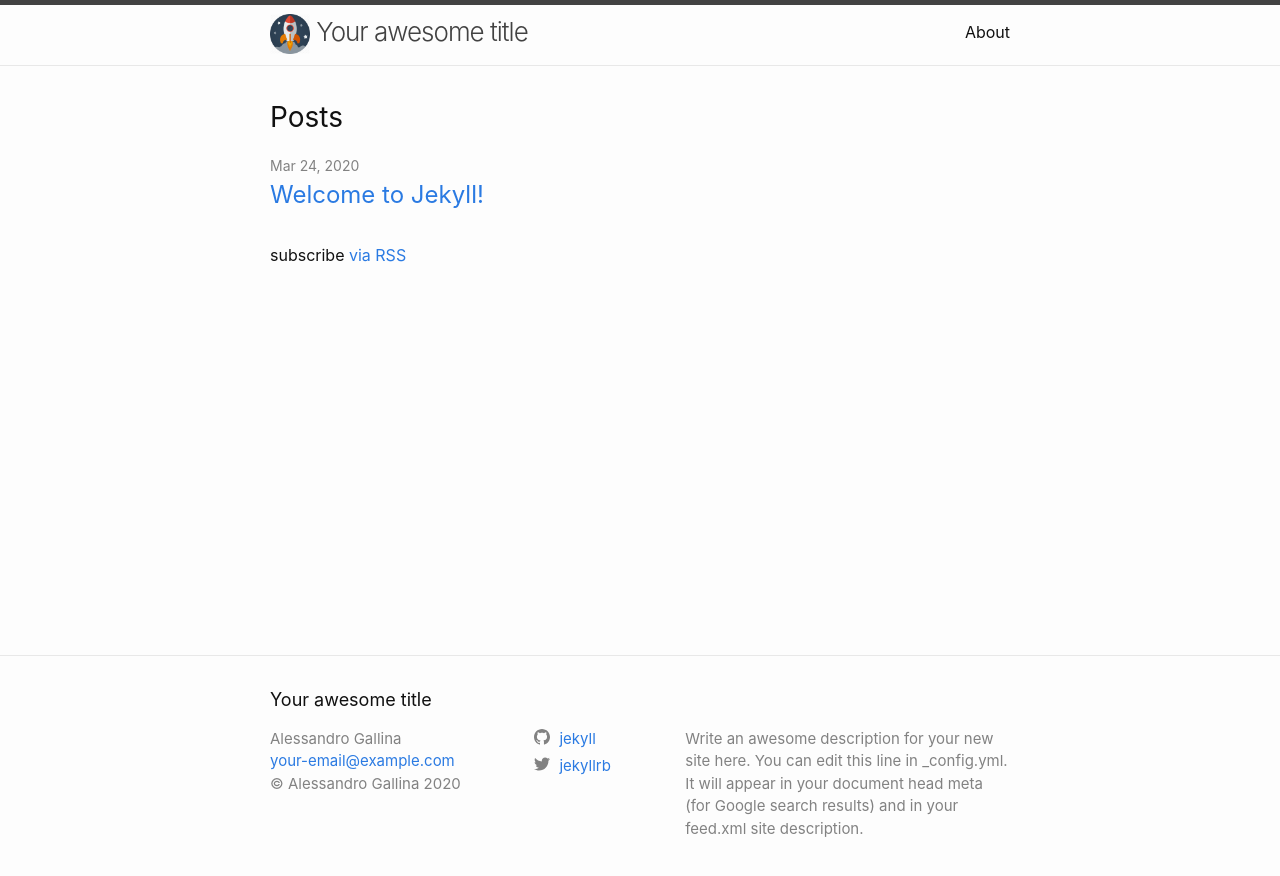
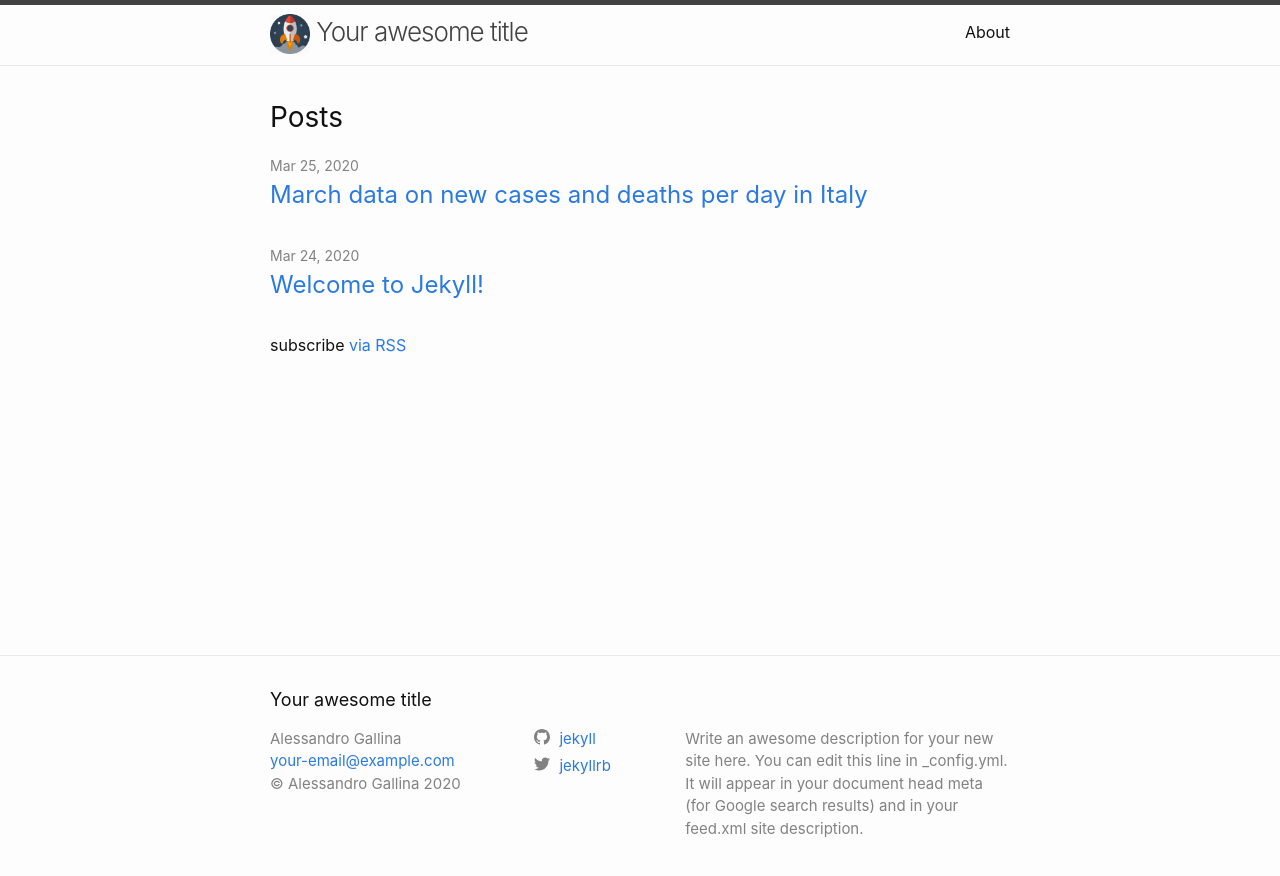
Before and after one commit to laranea/alligalli.github.io, a Jekyll site: the page built from index.markdown, in a window 1280 px wide. Shown: the top 876 px of the page. Built offline with Jekyll 4.4.1, drawn with Linux system fonts in a browser that asks for light colours; part of the change alters nothing that is shown.

Commit message:
Updated header html, added a blogpost

````diff
--- a/_includes/header.html
+++ b/_includes/header.html
@@ -9,7 +9,7 @@
     -->
     <a class="site-title" rel="author" href="{{ '/' |relative_url }}">
       {%- if site.title-logo -%}
-        <img class="menu-icon" src="{{ site.title-logo | relative_url }}" alt="{{ site.title | escape}}" height="40px">
+        <img style="vertical-align: middle" src="{{ site.title-logo | relative_url }}" alt="{{ site.title | escape}}" height="40px">
         {{ site.title | escape }}
         {%- else -%}
           {{ site.title | escape }}
--- /dev/null
+++ b/_posts/2020-03-25-test-plot.md
@@ -0,0 +1,42 @@
+---
+layout: post
+title:  "March data on new cases and deaths per day in Italy"
+date:   2020-03-25 16:08:00 +0100
+categories: jekyll update
+author: Federico Gallina
+---
+Import libraries to read data (pandas) and to plot (matplotlib). Then, import the excel file to a data frame.
+
+```python
+import pandas as pd
+import matplotlib.pyplot as plt
+
+data = pd.read_excel('COVID-19.xlsx')
+```
+
+Make a copy of the initial date frame with Italian data only.
+
+```python
+italy = data.loc[lambda data: data['Countries and territories'] == 'Italy', :].copy()
+```
+
+Copy the rows before March 2020 to a new data frame. Then, set the date as index.
+
+```python
+italy_filtered = italy.drop(italy.loc[3208:].index, inplace=False).copy()
+italy_filtered.set_index('DateRep', inplace = True)
+```
+
+Plot the cases and deaths.
+
+```python
+plt.figure()
+ax = italy_filtered['Cases'].plot(legend = True)
+italy_filtered['Deaths'].plot(secondary_y=True, style='g', legend = True)
+ax.set_ylabel('Cases')
+ax.right_ax.set_ylabel('Deaths')
+ax.set_xlabel('Date')
+plt.savefig('italy_march.png')
+```
+
+![png](/images/output_8_0.png)
````
Also changed, not shown: images/output_8_0.png (added).
